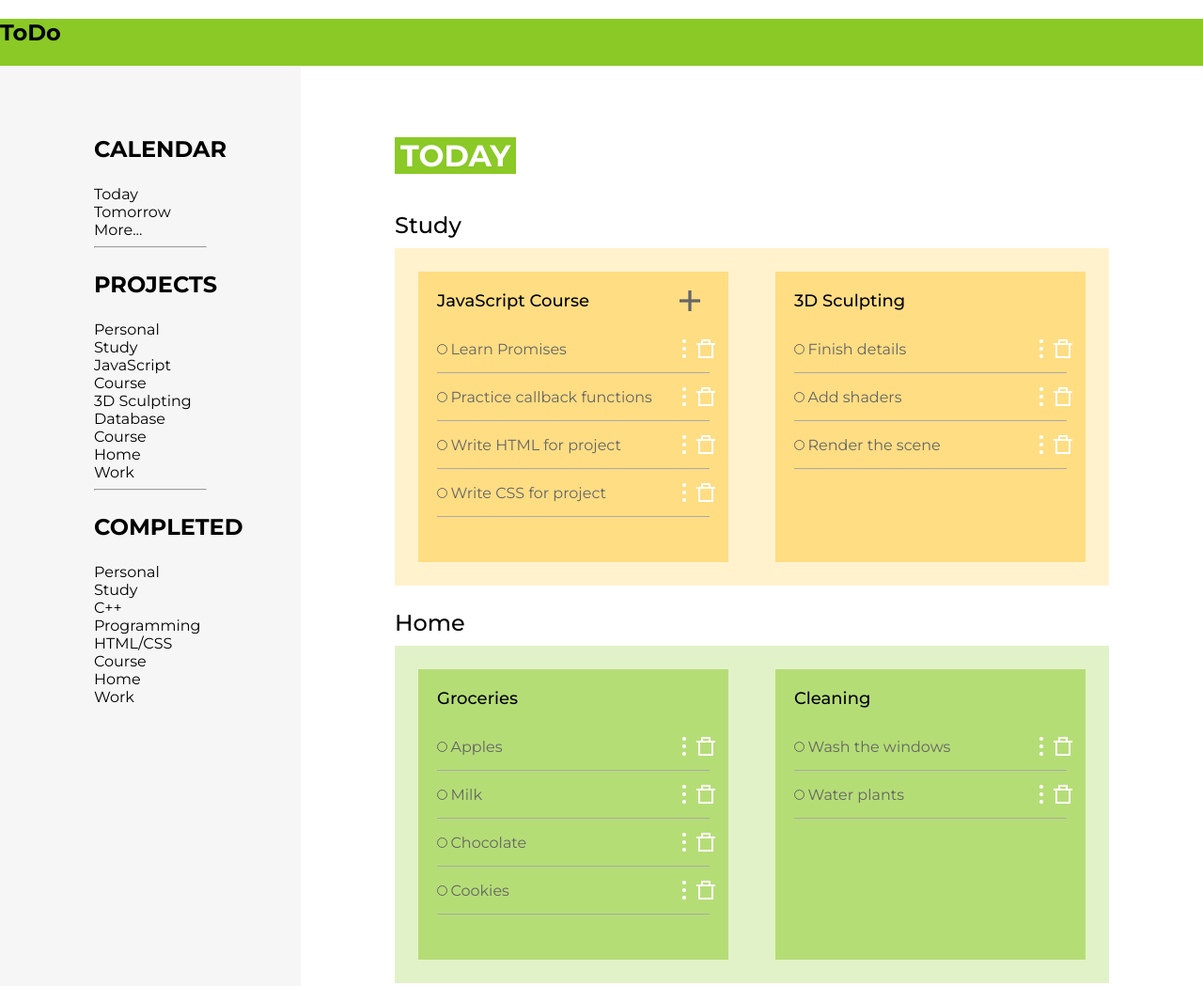
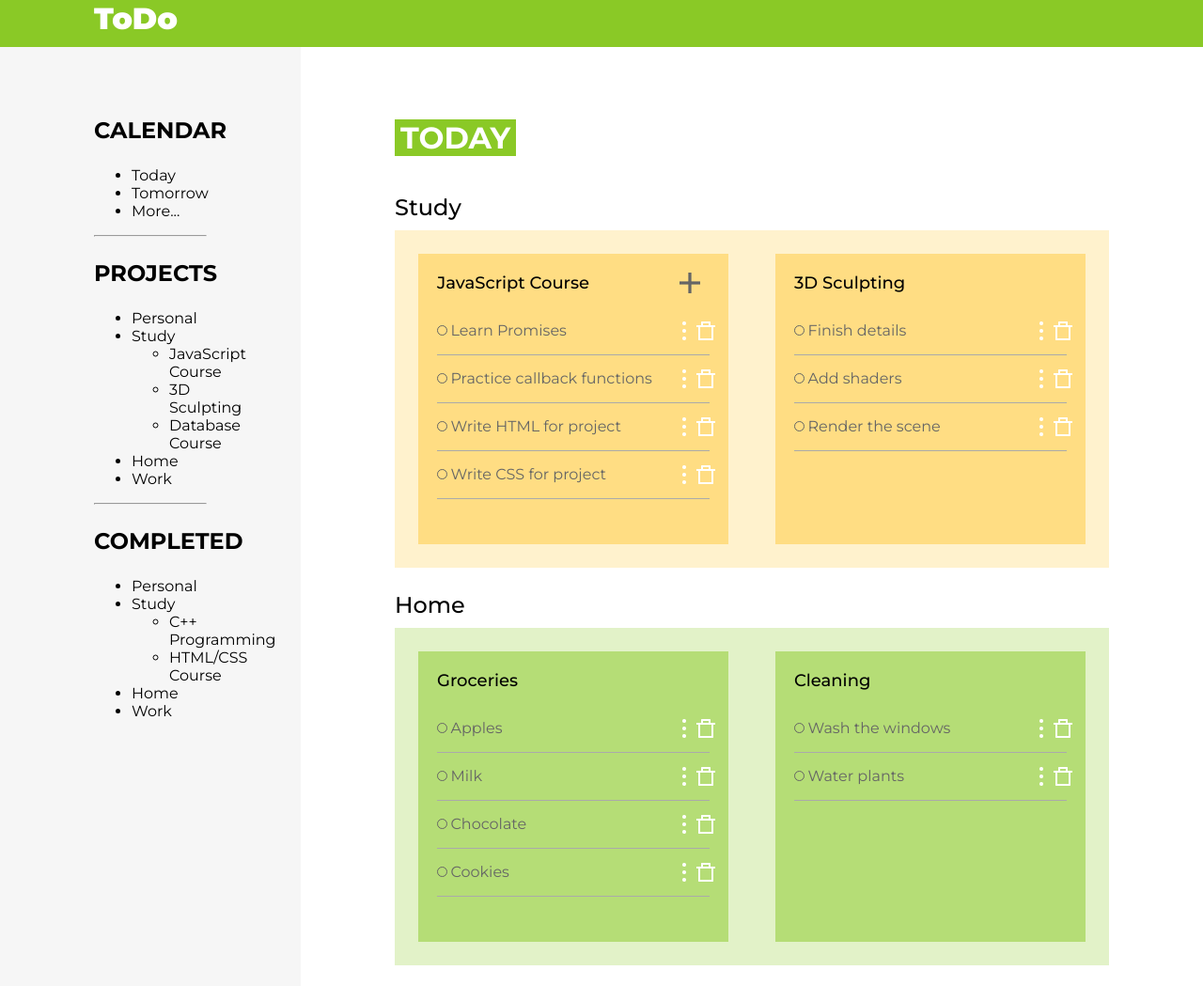
Before and after one commit to Ankalimel/ToDo-List, a plain HTML site: page index.html in a window 1280 px wide. Shown: the top 1049 px of the page at 94% size. Drawn offline with Linux system fonts and the light colour scheme.

Commit message:
Update main.css

```diff
--- a/css/main.css
+++ b/css/main.css
@@ -5,7 +5,7 @@ body{
 	color:black;
 }
 
-ul{
+.main ul{
 	list-style-type: none;
 	margin:0;
 	padding:0;
@@ -61,6 +61,14 @@ ul{
 #container2{
 	padding-left:100px;
 	padding-right:100px
+}
+
+h1{
+	font-size: 32px;
+	font-weight: 900;
+	color:white;
+	margin:0;
+	padding-left:100px;
 }
 
 h2{
@@ -154,6 +162,12 @@ p{
 	box-sizing: border-box;
 }
 
+.smallcircle{
+	height: 11px;
+  	width: 11px;
+	background-color: #8AC926;
+}
+
 .checked{
 	text-decoration: line-through;
 }
@@ -162,3 +176,24 @@ p{
 	background-color:#8AC926;
 	border:none;
 }
+
+
+
+/*Scrollbar*/
+
+::-webkit-scrollbar {
+  width: 10px;
+}
+
+::-webkit-scrollbar-track {
+  background-color: rgb(255, 202, 58);
+}
+
+::-webkit-scrollbar-thumb {
+  background: #8AC926;
+  border-radius: 10px;
+}
+
+::-webkit-scrollbar-thumb:hover {
+  background: #8AC926;
+}
```
